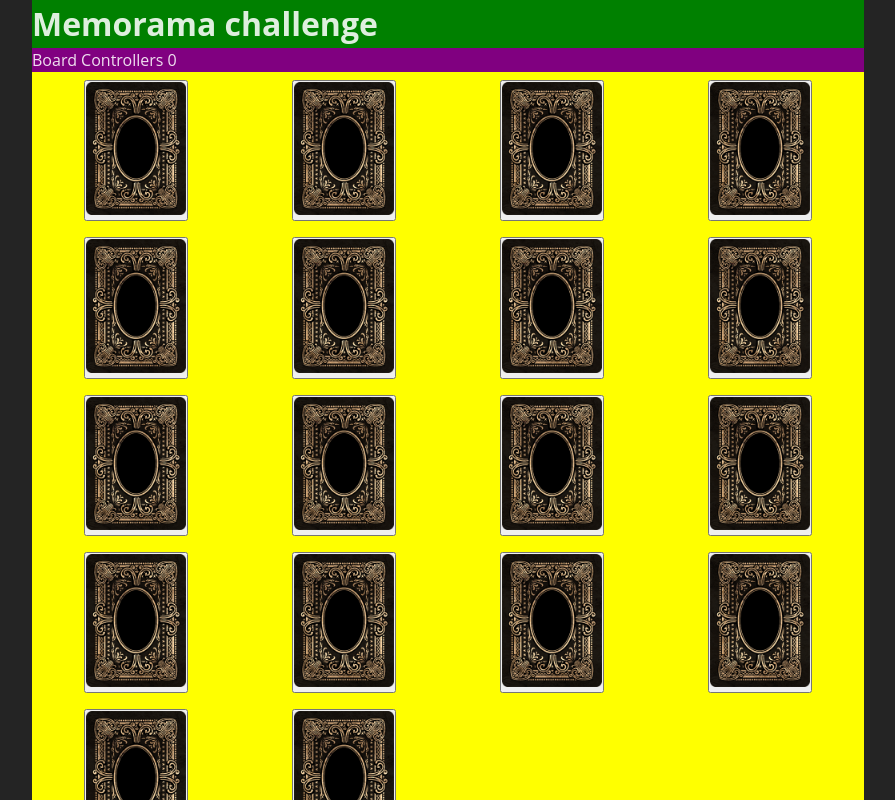
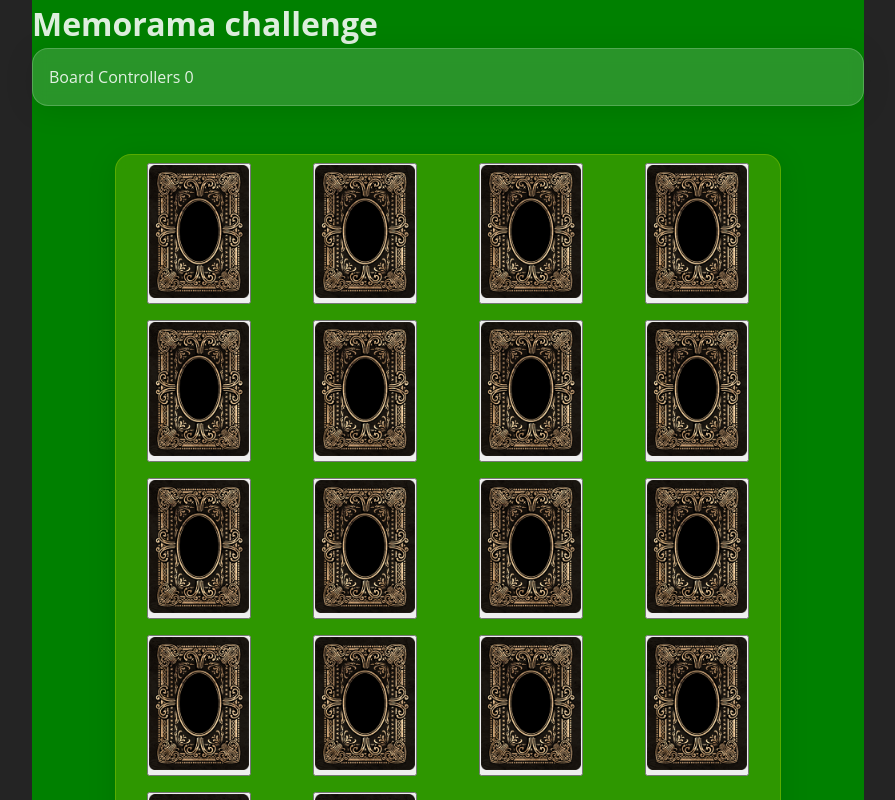
Before and after one commit to yasskate/memory_game, a React (Vite) app: page / in a window 1280 px wide. Shown: the top 800 px of the page, without its empty margins (192-1087 px from the left). Built offline with nearby package versions, Linux system fonts and the light colour scheme.

Commit message:
Improves board styles

```diff
--- a/src/styles/board.ts
+++ b/src/styles/board.ts
@@ -2,15 +2,59 @@ import styled from 'styled-components'
 
 export const BoardContainer = styled.div`
   width: 100%;
+  display: flex;
+  justify-content: center;
+  align-items: center;
 
   .deck-wrapper {
     background-color: yellow;
     display: grid;
     grid-template-columns: repeat(4, 1fr);
     grid-template-rows: repeat(4, 1fr);
+    width: 100%;
+    margin: 3em 0;
+
+    background: rgba(255, 255, 0, 0.18);
+    border-radius: 16px;
+    box-shadow: 0 4px 30px rgba(0, 0, 0, 0.1);
+    backdrop-filter: blur(6.2px);
+    -webkit-backdrop-filter: blur(6.2px);
+    border: 1px solid rgba(255, 255, 0, 0.2);
+  }
+
+  @media(min-width: 982px) {
+    .deck-wrapper {
+      width: 80%;
+    }
   }
 `
 
-export const BoardControllersContainer = styled.div`
-  background-color: purple;
+export const BoardControllersContainer = styled.div<{ disabled: boolean}>`
+  display: flex;
+  align-items: center;
+  justify-content: space-between;
+  background: rgba(250, 250, 250, 0.16);
+  border-radius: 16px;
+  box-shadow: 0 4px 30px rgba(0, 0, 0, 0.1);
+  backdrop-filter: blur(6.2px);
+  -webkit-backdrop-filter: blur(6.2px);
+  border: 1px solid rgba(250, 250, 250, 0.2);
+  padding: 1em;
+
+  .reset-board-button {
+    border: none;
+    outline: none;
+    color: #fff;
+    background-color: #2bace3;
+    cursor: pointer;
+    position: relative;
+    z-index: 0;
+    border-radius: 10px;
+    padding: 1em;
+    opacity: ${props => props.disabled ? 1 : 0.4};
+
+    :hover {
+      cursor: ${props => props.disabled ? ' pointer' : 'not-allowed' };
+    }
+  }
 `
```
